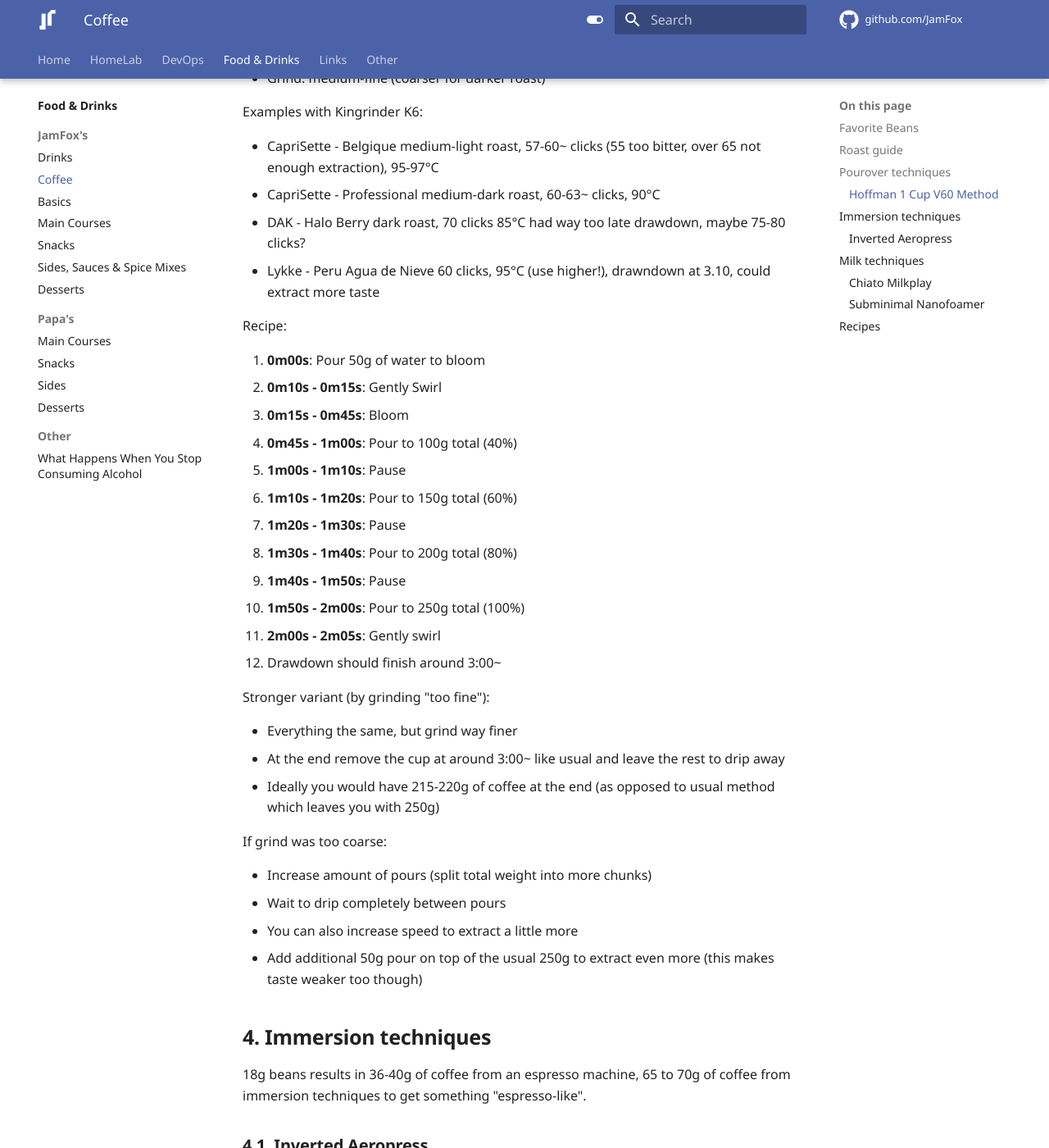
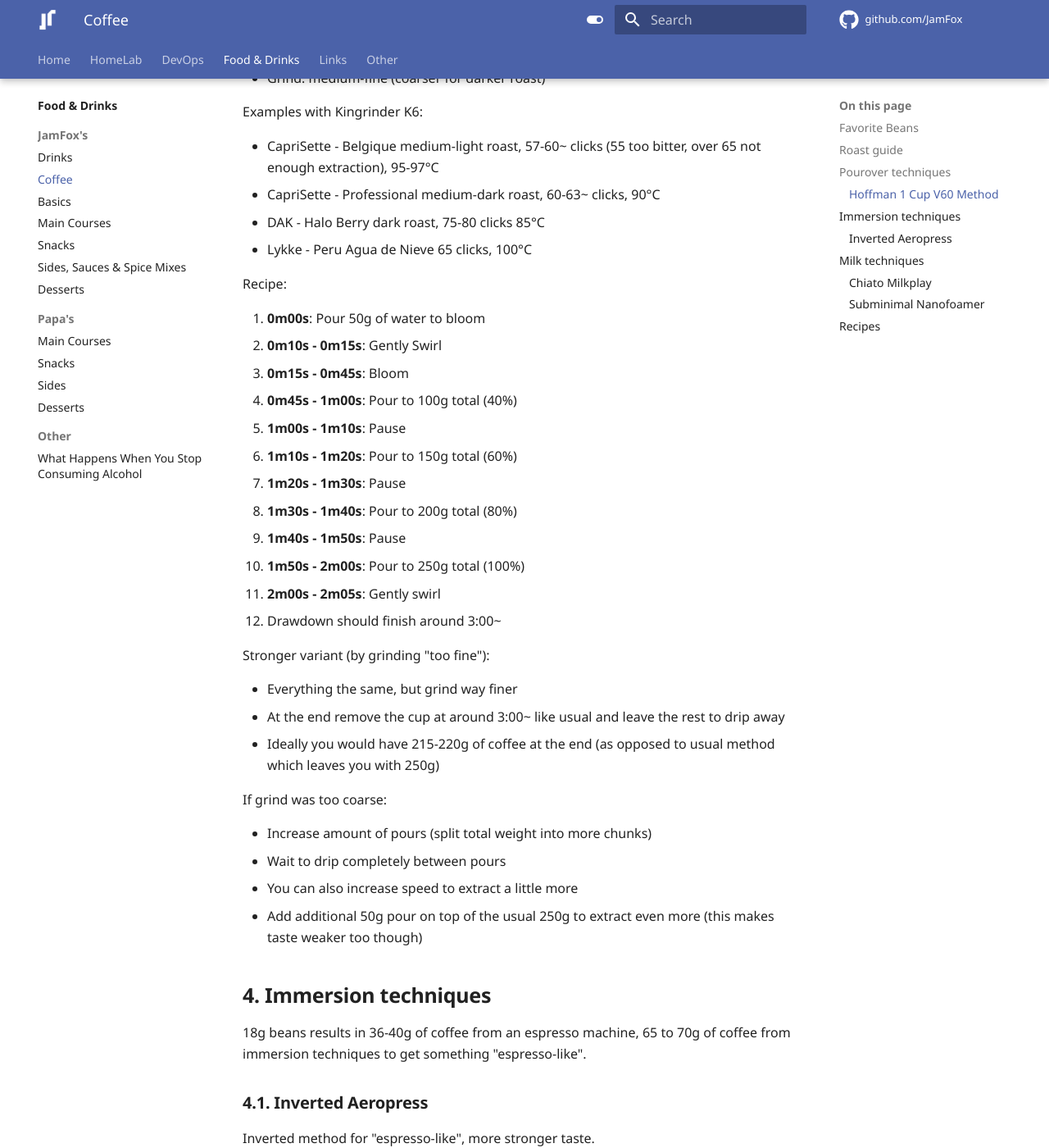
Before and after one commit to JamFox/docs.jamfox.dev, an MkDocs documentation site: the page built from docs/content/food/coffee.md, in a window 1280 px wide and 1400 px high, scrolled down 1839 px. Shown: the whole window at 82% size. Built offline with MkDocs 1.6.1 and Material for MkDocs 9.7.7, drawn with Linux system fonts in a browser that asks for light colours; plug-ins that fetch from the network failed and are left out; comment, search, counter and statistics services are not loaded; some of the changed text lies outside the part shown.

```diff
--- a/docs/content/food/coffee.md
+++ b/docs/content/food/coffee.md
@@ -49,8 +49,8 @@ Examples with Kingrinder K6:
 
 - CapriSette - Belgique medium-light roast, 57-60~ clicks (55 too bitter, over 65 not enough extraction), 95-97°C
 - CapriSette - Professional medium-dark roast, 60-63~ clicks, 90°C
-- DAK - Halo Berry dark roast, 70 clicks 85°C had way too late drawdown, maybe 75-80 clicks?
-- Lykke - Peru Agua de Nieve 60 clicks, 95°C (use higher!), drawndown at 3.10, could extract more taste
+- DAK - Halo Berry dark roast, 75-80 clicks 85°C
+- Lykke - Peru Agua de Nieve 65 clicks, 100°C
 
 Recipe:
 
```
Also changed, not shown: other parts of docs/content/food/coffee.md (+1 -1 lines), docs/content/food/drinks.md (+1 -0 lines).
